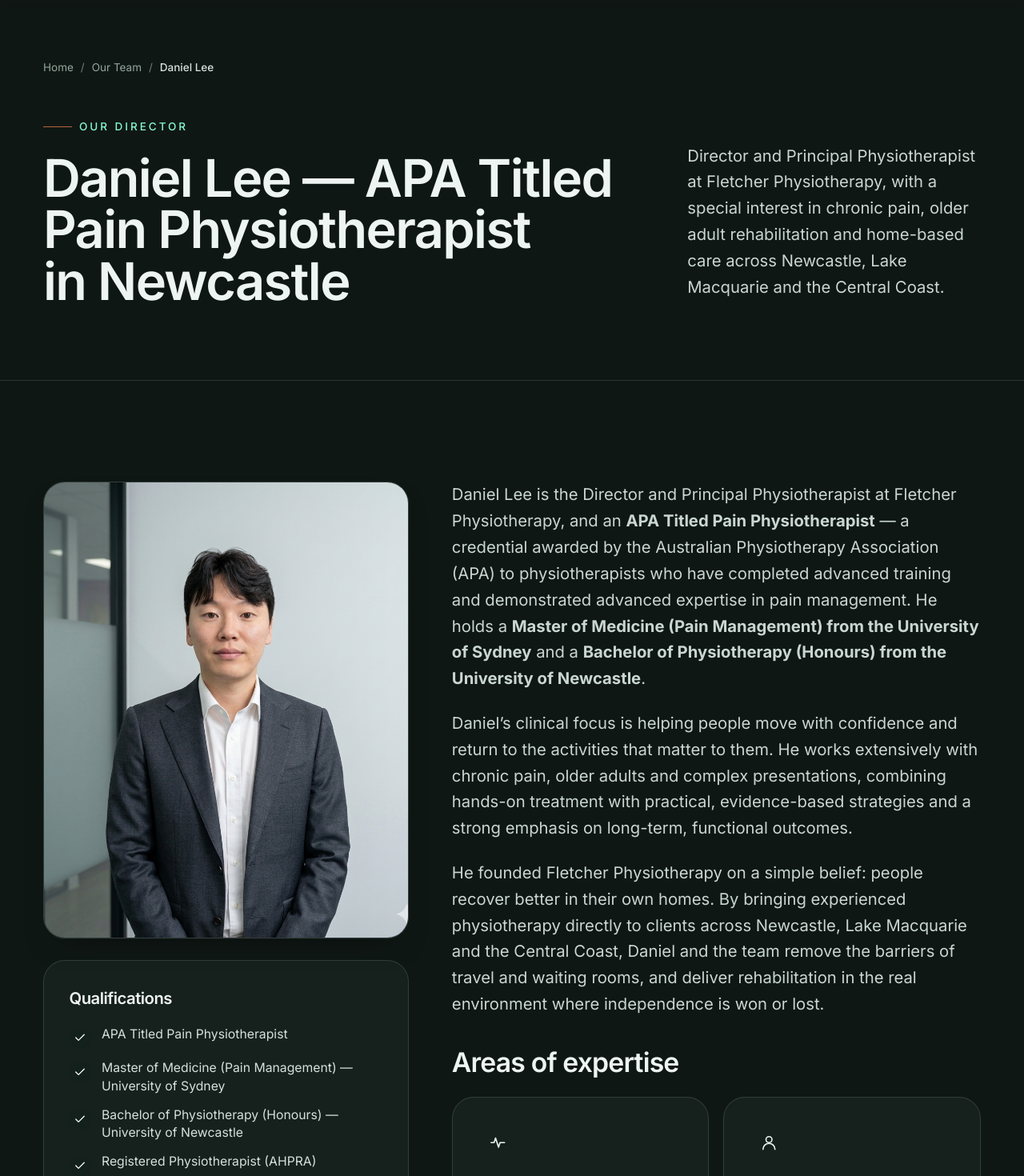
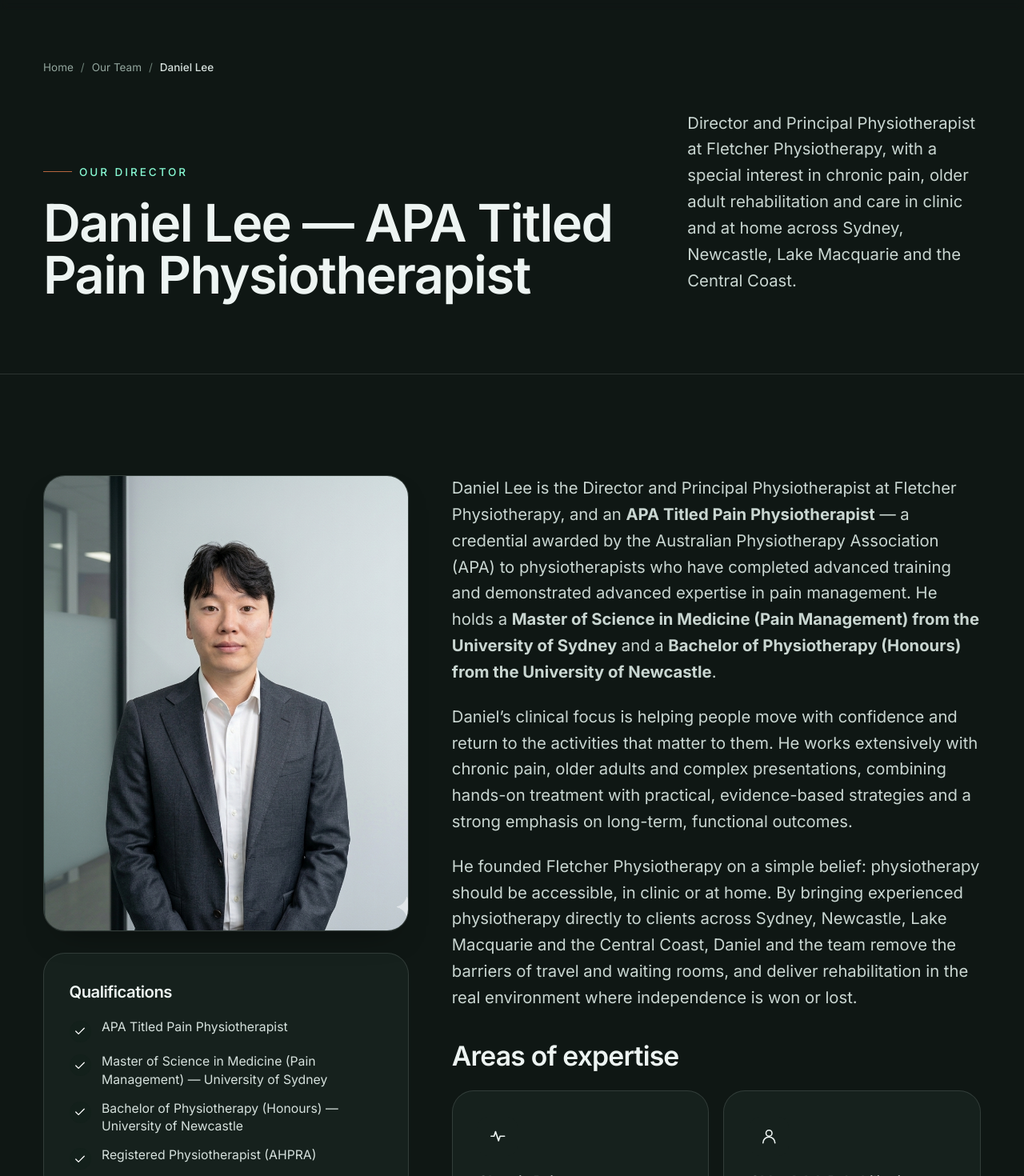
Before and after one commit to Trackrecord-pixel/Fletcher-physiotherapy-website, a Next.js app: page /daniel-lee-physiotherapist-newcastle in a window 1280 px wide. Shown: the part 120-1590 px from the top of the page at 80% size. Built offline with nearby package versions, Linux system fonts and the light colour scheme.

Commit message:
Add files via upload

```diff
--- a/app/daniel-lee-physiotherapist-newcastle/page.tsx
+++ b/app/daniel-lee-physiotherapist-newcastle/page.tsx
@@ -11,7 +11,7 @@ export const metadata: Metadata = {
   title:
     "Daniel Lee | APA Titled Pain Physio",
   description:
-    "Daniel Lee: APA Titled Pain Physiotherapist with a Master of Medicine (Pain Management), USyd. Home visits for pain and older adults. Speaks Korean.",
+    "Daniel Lee: APA Titled Pain Physiotherapist with a Master of Science in Medicine (Pain Management), USyd. Home visits for pain and older adults. Speaks Korean.",
   alternates: { canonical: "/daniel-lee-physiotherapist-newcastle" },
   openGraph: {
     type: "website",
@@ -19,7 +19,7 @@ export const metadata: Metadata = {
     locale: "en_AU",
     title: "Daniel Lee | APA Titled Pain Physio",
     description:
-      "Daniel Lee: APA Titled Pain Physiotherapist with a Master of Medicine (Pain Management), USyd. Home visits for pain and older adults. Speaks Korean.",
+      "Daniel Lee: APA Titled Pain Physiotherapist with a Master of Science in Medicine (Pain Management), USyd. Home visits for pain and older adults. Speaks Korean.",
     url: "/daniel-lee-physiotherapist-newcastle",
     images: [{ url: "/images/og-default.png", width: 1200, height: 630, alt: "Fletcher Physiotherapy home visit physiotherapy" }],
   },
@@ -27,14 +27,14 @@ export const metadata: Metadata = {
     card: "summary_large_image",
     title: "Daniel Lee | APA Titled Pain Physio",
     description:
-      "Daniel Lee: APA Titled Pain Physiotherapist with a Master of Medicine (Pain Management), USyd. Home visits for pain and older adults. Speaks Korean.",
+      "Daniel Lee: APA Titled Pain Physiotherapist with a Master of Science in Medicine (Pain Management), USyd. Home visits for pain and older adults. Speaks Korean.",
     images: ["/images/og-default.png"],
   },
 };
 
 const qualifications = [
   "APA Titled Pain Physiotherapist",
-  "Master of Medicine (Pain Management) — University of Sydney",
+  "Master of Science in Medicine (Pain Management) — University of Sydney",
   "Bachelor of Physiotherapy (Honours) — University of Newcastle",
   "Registered Physiotherapist (AHPRA)",
 ];
@@ -53,8 +53,8 @@ export default function DanielLeePage() {
     <>
       <PageHero
         eyebrow="Our Director"
-        title="Daniel Lee — APA Titled Pain Physiotherapist in Newcastle"
-        intro="Director and Principal Physiotherapist at Fletcher Physiotherapy, with a special interest in chronic pain, older adult rehabilitation and home-based care across Newcastle, Lake Macquarie and the Central Coast."
+        title="Daniel Lee — APA Titled Pain Physiotherapist"
+        intro="Director and Principal Physiotherapist at Fletcher Physiotherapy, with a special interest in chronic pain, older adult rehabilitation and care in clinic and at home across Sydney, Newcastle, Lake Macquarie and the Central Coast."
         breadcrumb={[
           { name: "Home", href: "/" },
           { name: "Our Team", href: "/our-team" },
@@ -99,7 +99,7 @@ export default function DanielLeePage() {
               {" "}— a credential awarded by the Australian Physiotherapy Association
               (APA) to physiotherapists who have completed advanced training and
               demonstrated advanced expertise in pain management. He holds a
-              {" "}<strong>Master of Medicine (Pain Management) from the University of Sydney</strong> and a
+              {" "}<strong>Master of Science in Medicine (Pain Management) from the University of Sydney</strong> and a
               {" "}<strong>Bachelor of Physiotherapy (Honours) from the University of Newcastle</strong>.
             </p>
             <p>
@@ -110,9 +110,9 @@ export default function DanielLeePage() {
               on long-term, functional outcomes.
             </p>
             <p>
-              He founded Fletcher Physiotherapy on a simple belief: people recover
-              better in their own homes. By bringing experienced physiotherapy directly
-              to clients across Newcastle, Lake Macquarie and the Central Coast, Daniel
+              He founded Fletcher Physiotherapy on a simple belief: physiotherapy
+              should be accessible, in clinic or at home. By bringing experienced physiotherapy directly
+              to clients across Sydney, Newcastle, Lake Macquarie and the Central Coast, Daniel
               and the team remove the barriers of travel and waiting rooms, and deliver
               rehabilitation in the real environment where independence is won or lost.
             </p>
```
